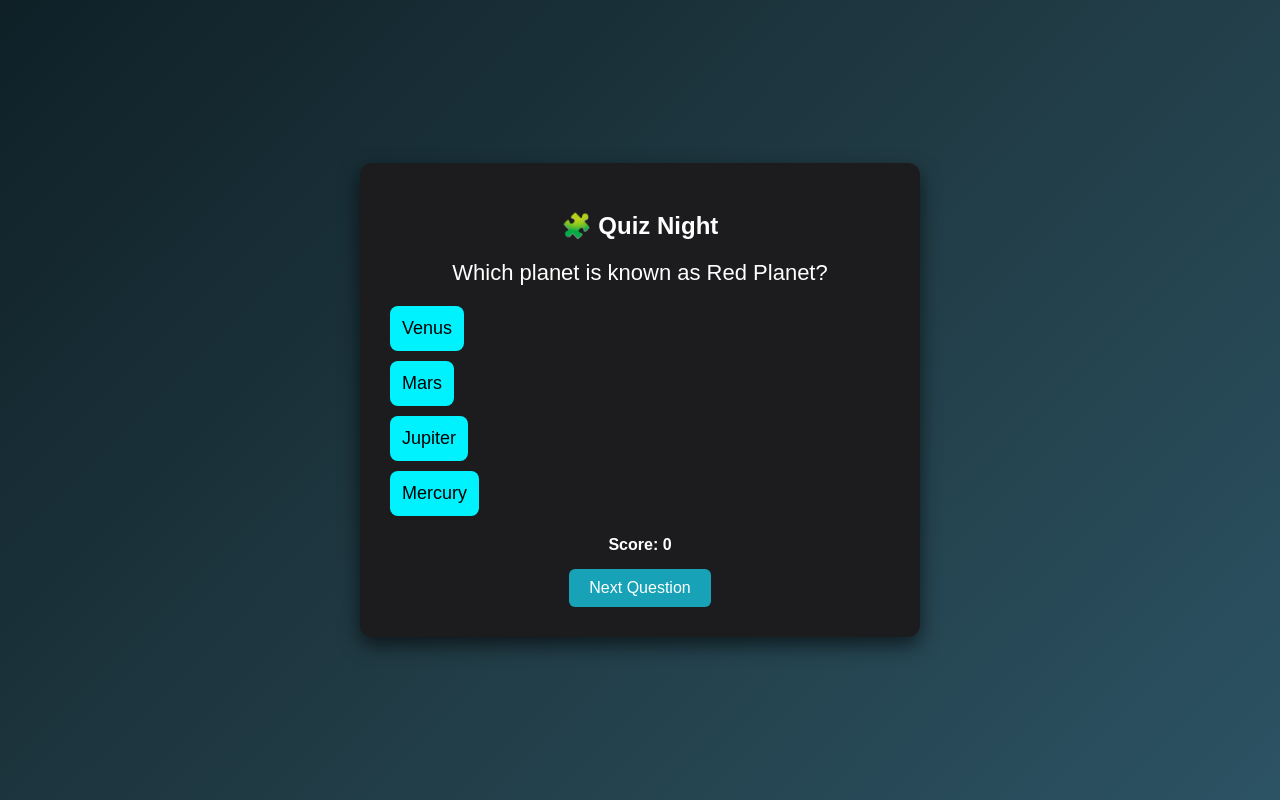
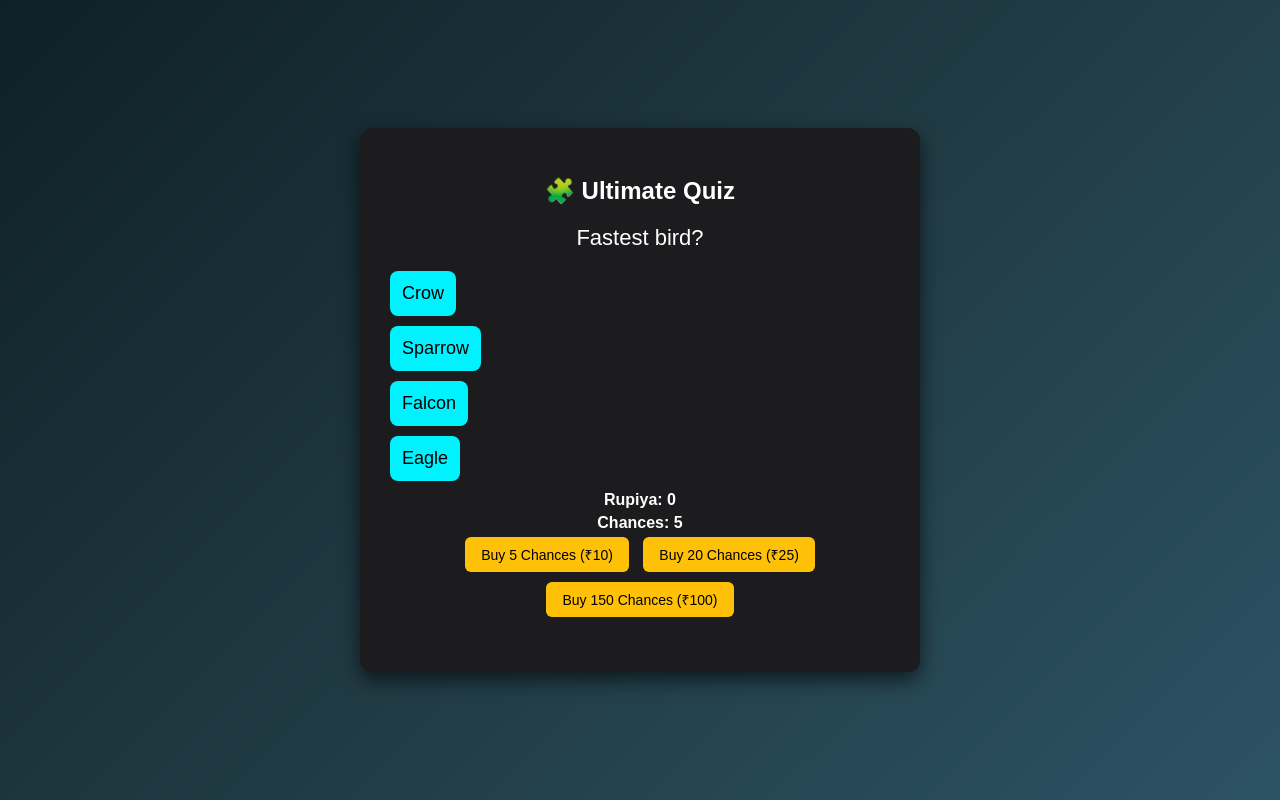
Before and after one commit to apkadimagquiz/Apkadimagquiz.github.io, a plain HTML site: page index.html in a window 1280 px wide. Drawn offline with Linux system fonts and the light colour scheme.

Commit message:
Update index.html

```diff
--- a/index.html
+++ b/index.html
@@ -2,7 +2,7 @@
 <html lang="en">
 <head>
   <meta charset="UTF-8" />
-  <title>Dark Mode Quiz Game</title>
+  <title>Ultimate Quiz Game</title>
   <style>
     body {
       margin: 0;
@@ -44,128 +44,153 @@
       background: #4facfe;
     }
     .option.correct {
-      background: #28a745;
+      background: #28a745 !important;
       color: #fff;
     }
     .option.wrong {
-      background: #dc3545;
+      background: #dc3545 !important;
       color: #fff;
     }
     .score {
-      margin-top: 20px;
+      margin-top: 10px;
       font-weight: bold;
     }
-    .next-btn {
-      margin-top: 15px;
-      padding: 10px 20px;
-      background: #17a2b8;
-      color: #fff;
+    .lives {
+      margin-top: 5px;
+      font-weight: bold;
+    }
+    .buy-btn {
+      margin: 5px;
+      padding: 8px 16px;
+      background: #ffc107;
+      color: #000;
       border: none;
       border-radius: 6px;
       cursor: pointer;
-      font-size: 16px;
+      font-size: 14px;
+    }
+    .game-over {
+      font-size: 24px;
+      color: red;
+      margin-top: 20px;
     }
   </style>
 </head>
 <body>
 
   <div class="quiz-container">
-    <h2>🧩 Quiz Night</h2>
+    <h2>🧩 Ultimate Quiz</h2>
     <div class="question" id="question">Loading...</div>
     <button class="option" id="option0" onclick="checkAnswer(0)"></button>
     <button class="option" id="option1" onclick="checkAnswer(1)"></button>
     <button class="option" id="option2" onclick="checkAnswer(2)"></button>
     <button class="option" id="option3" onclick="checkAnswer(3)"></button>
-    <div class="score" id="score">Score: 0</div>
-    <button class="next-btn" onclick="loadNextQuestion()">Next Question</button>
+    <div class="score" id="score">Rupiya: 0</div>
+    <div class="lives" id="lives">Chances: 5</div>
+    <div>
+      <button class="buy-btn" onclick="buyChances(10,5)">Buy 5 Chances (₹10)</button>
+      <button class="buy-btn" onclick="buyChances(25,20)">Buy 20 Chances (₹25)</button>
+      <button class="buy-btn" onclick="buyChances(100,150)">Buy 150 Chances (₹100)</button>
+    </div>
+    <div class="game-over" id="gameOver"></div>
   </div>
 
   <script>
     const questions = [
       {
-        question: "Which animal is known as King of Jungle?",
-        options: ["Tiger", "Lion", "Elephant", "Bear"],
+        question: "Who is the father of India?",
+        options: ["Nehru", "Gandhi", "Patel", "Bose"],
         answer: 1
       },
       {
-        question: "Capital of France?",
-        options: ["London", "Berlin", "Paris", "Madrid"],
+        question: "Capital of USA?",
+        options: ["New York", "Washington DC", "Los Angeles", "Chicago"],
+        answer: 1
+      },
+      {
+        question: "2 + 2 = ?",
+        options: ["3", "4", "5", "6"],
+        answer: 1
+      },
+      {
+        question: "Largest desert?",
+        options: ["Gobi", "Kalahari", "Sahara", "Arctic"],
         answer: 2
       },
       {
-        question: "5 + 7 = ?",
-        options: ["10", "11", "12", "13"],
-        answer: 2
-      },
-      {
-        question: "Fastest land animal?",
-        options: ["Lion", "Cheetah", "Horse", "Leopard"],
-        answer: 1
-      },
-      {
-        question: "Largest ocean?",
-        options: ["Indian", "Atlantic", "Pacific", "Arctic"],
-        answer: 2
-      },
-      {
-        question: "Who invented Telephone?",
-        options: ["Newton", "Bell", "Tesla", "Einstein"],
-        answer: 1
-      },
-      {
-        question: "Which gas do plants take?",
-        options: ["Oxygen", "Carbon Dioxide", "Nitrogen", "Hydrogen"],
-        answer: 1
-      },
-      {
-        question: "2 * 6 = ?",
-        options: ["12", "10", "14", "8"],
-        answer: 0
-      },
-      {
-        question: "Which planet is known as Red Planet?",
-        options: ["Venus", "Mars", "Jupiter", "Mercury"],
-        answer: 1
-      },
-      {
-        question: "First man to step on Moon?",
-        options: ["Buzz Aldrin", "Yuri Gagarin", "Neil Armstrong", "Michael Collins"],
+        question: "Fastest bird?",
+        options: ["Crow", "Sparrow", "Falcon", "Eagle"],
         answer: 2
       }
     ];
 
     let currentQuestion = {};
-    let score = 0;
+    let rupiya = 0;
+    let lives = 5;
+    let gameOver = false;
 
     function loadNextQuestion() {
       clearStatus();
       currentQuestion = questions[Math.floor(Math.random() * questions.length)];
       document.getElementById("question").innerText = currentQuestion.question;
       currentQuestion.options.forEach((opt, index) => {
-        document.getElementById("option" + index).innerText = opt;
-        document.getElementById("option" + index).disabled = false;
+        const btn = document.getElementById("option" + index);
+        btn.innerText = opt;
+        btn.disabled = false;
       });
     }
 
     function checkAnswer(selected) {
+      if (gameOver) return;
       const correct = currentQuestion.answer;
       if (selected === correct) {
         document.getElementById("option" + selected).classList.add("correct");
-        score++;
+        rupiya++;
       } else {
         document.getElementById("option" + selected).classList.add("wrong");
         document.getElementById("option" + correct).classList.add("correct");
+        lives--;
       }
+      updateStatus();
+      disableOptions();
+      if (lives <= 0) {
+        endGame();
+      } else {
+        setTimeout(loadNextQuestion, 1000);
+      }
+    }
+
+    function disableOptions() {
       for (let i = 0; i < 4; i++) {
         document.getElementById("option" + i).disabled = true;
       }
-      document.getElementById("score").innerText = "Score: " + score;
     }
 
     function clearStatus() {
       for (let i = 0; i < 4; i++) {
-        document.getElementById("option" + i).classList.remove("correct", "wrong");
+        const btn = document.getElementById("option" + i);
+        btn.classList.remove("correct", "wrong");
       }
+    }
+
+    function updateStatus() {
+      document.getElementById("score").innerText = "Rupiya: " + rupiya;
+      document.getElementById("lives").innerText = "Chances: " + lives;
+    }
+
+    function buyChances(cost, chance) {
+      if (rupiya >= cost) {
+        rupiya -= cost;
+        lives += chance;
+        updateStatus();
+      } else {
+        alert("Not enough Rupiya!");
+      }
+    }
+
+    function endGame() {
+      gameOver = true;
+      document.getElementById("gameOver").innerText = "💀 Game Over!";
     }
 
     window.onload = loadNextQuestion;
```
